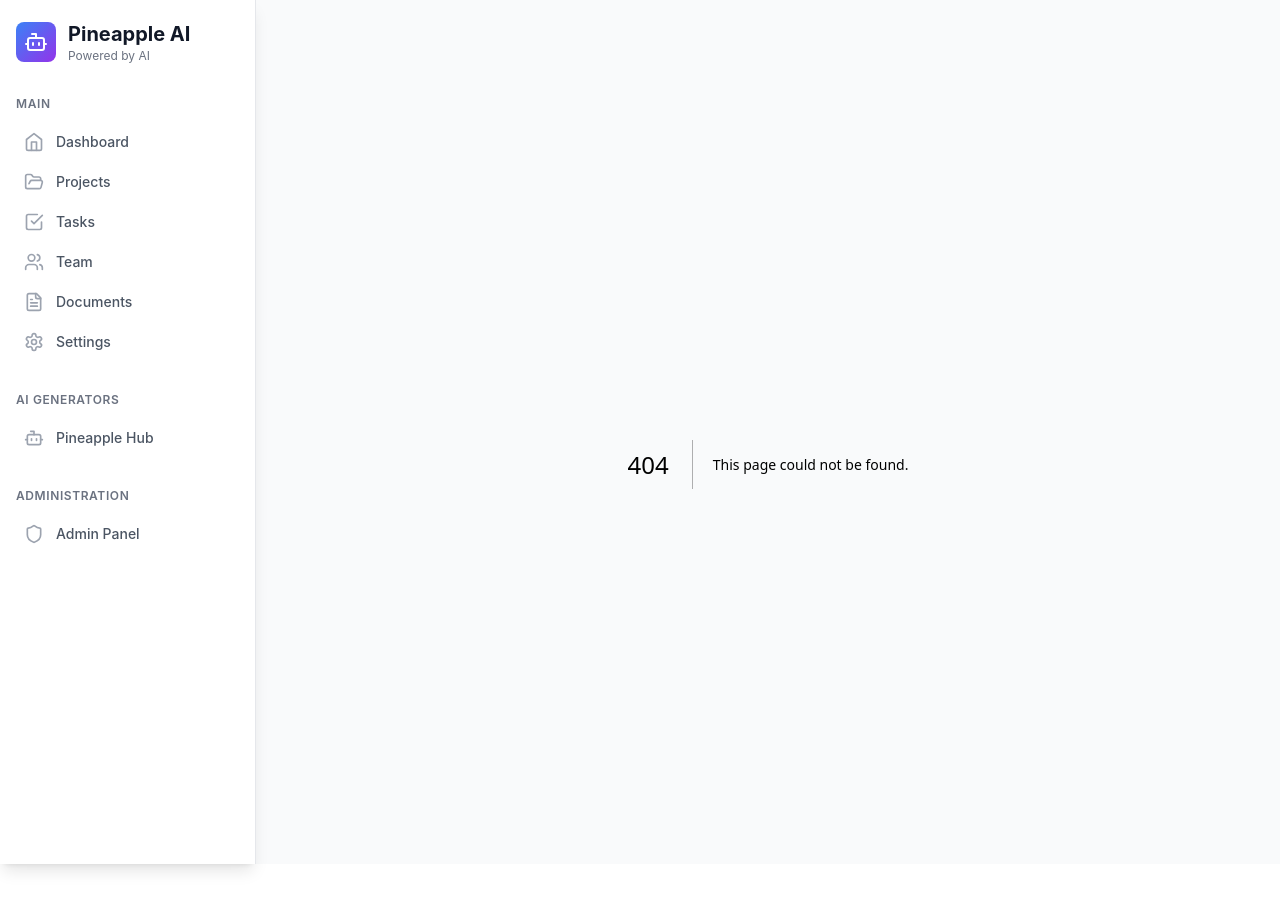
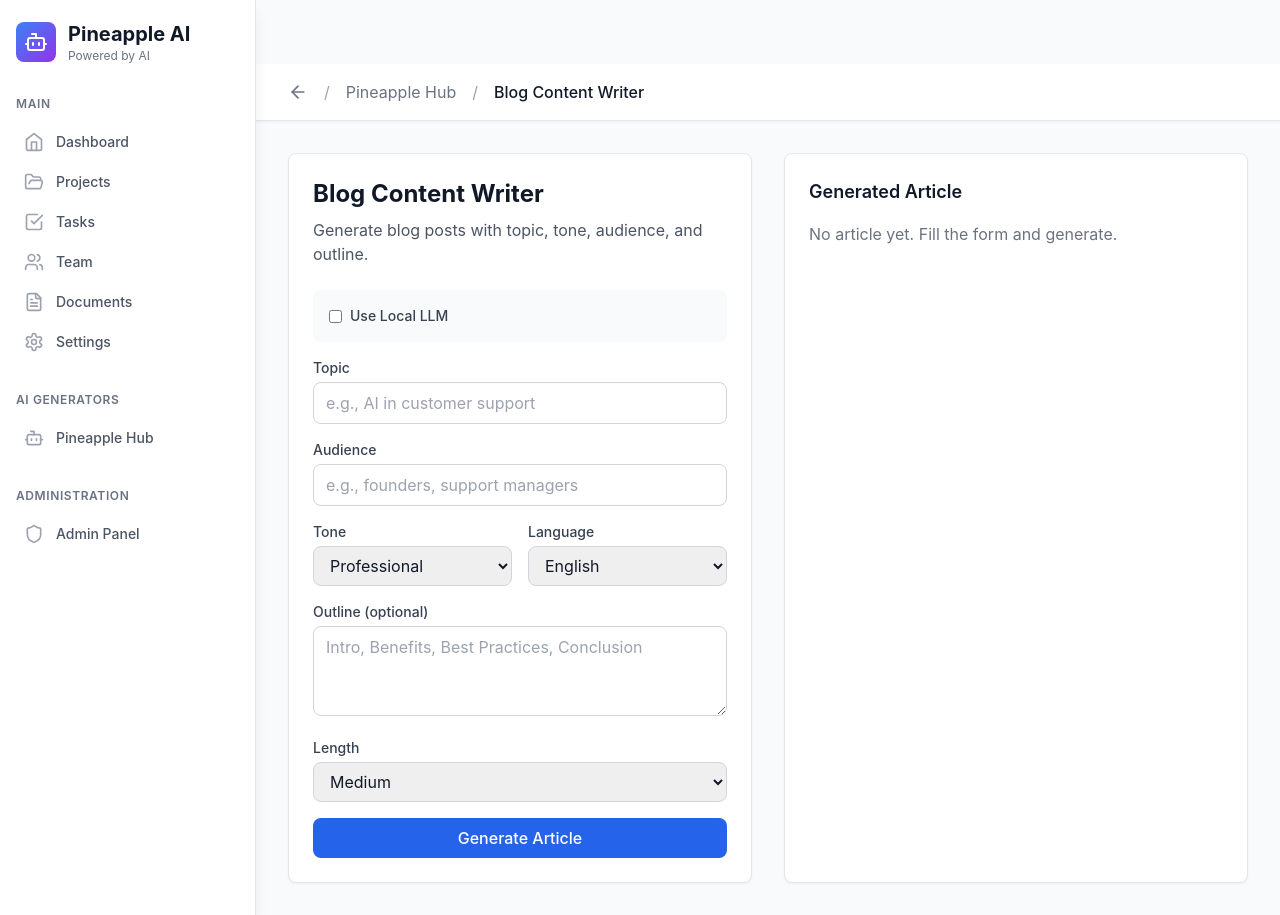
Before and after one commit to JustineDevs/pineapple-ai, a Next.js app: page /generators/blog-content-writer in a window 1280 px wide. Before the commit this address had no page. Before the commit the page ends 864 px from the top, so only its background shows below. Built offline with nearby package versions, Linux system fonts and the light colour scheme.

Commit message:
page: blog-writer

```diff
--- /dev/null
+++ b/pages/generators/blog-content-writer.js
@@ -0,0 +1,169 @@
+import React, { useState } from 'react'
+import Link from 'next/link'
+import { Loader2, RefreshCw, Copy, Download, Share2, ArrowLeft } from 'lucide-react'
+
+export default function BlogContentWriterPage() {
+  const [formData, setFormData] = useState({
+    topic: '',
+    audience: '',
+    tone: 'Professional',
+    language: 'English',
+    outline: '',
+    length: 'Medium'
+  })
+  const [useLocalLLM, setUseLocalLLM] = useState(false)
+  const [isGenerating, setIsGenerating] = useState(false)
+  const [error, setError] = useState(null)
+  const [result, setResult] = useState('')
+
+  const handleInputChange = (e) => {
+    const { name, value } = e.target
+    setFormData(prev => ({ ...prev, [name]: value }))
+  }
+
+  const callGenerate = async () => {
+    setIsGenerating(true)
+    setError(null)
+    setResult('')
+    try {
+      const apiEndpoint = useLocalLLM ? '/api/generate-local' : '/api/generate'
+      const prompt = `Write a blog post about "${formData.topic}" for an audience of ${formData.audience || 'general readers'}. Use a ${formData.tone} tone in ${formData.language}. Target length: ${formData.length}. ${formData.outline ? 'Follow this outline: ' + formData.outline : ''}`
+      const res = await fetch(apiEndpoint, {
+        method: 'POST',
+        headers: { 'Content-Type': 'application/json' },
+        body: JSON.stringify({ prompt, generatorType: 'blog-writer' })
+      })
+      const data = await res.json()
+      if (!res.ok) throw new Error(data.error || 'Generation failed')
+      setResult(data.text)
+    } catch (e) {
+      setError(e.message)
+    } finally {
+      setIsGenerating(false)
+    }
+  }
+
+  const copyToClipboard = async () => {
+    try { await navigator.clipboard.writeText(result) } catch {}
+  }
+
+  const downloadResult = () => {
+    const blob = new Blob([result], { type: 'text/plain' })
+    const url = URL.createObjectURL(blob)
+    const a = document.createElement('a')
+    a.href = url
+    a.download = 'blog-post.txt'
+    document.body.appendChild(a)
+    a.click()
+    document.body.removeChild(a)
+    URL.revokeObjectURL(url)
+  }
+
+  const shareResult = async () => {
+    if (navigator.share) {
+      try { await navigator.share({ title: 'Blog Post', text: result, url: window.location.href }) } catch {}
+    } else {
+      copyToClipboard()
+    }
+  }
+
+  return (
+    <div className="min-h-screen bg-gray-50">
+      <nav className="bg-white shadow-sm border-b">
+        <div className="max-w-7xl mx-auto px-4 sm:px-6 lg:px-8">
+          <div className="flex items-center space-x-4 py-4">
+            <Link href="/generator-hub" className="text-gray-500 hover:text-gray-700">
+              <ArrowLeft className="h-5 w-5" />
+            </Link>
+            <span className="text-gray-400">/</span>
+            <Link href="/generator-hub" className="text-gray-500 hover:text-gray-700">Pineapple Hub</Link>
+            <span className="text-gray-400">/</span>
+            <span className="text-gray-900 font-medium">Blog Content Writer</span>
+          </div>
+        </div>
+      </nav>
+
+      <div className="max-w-7xl mx-auto px-4 sm:px-6 lg:px-8 py-4 sm:py-6 lg:py-8">
+        <div className="grid grid-cols-1 lg:grid-cols-2 gap-6 lg:gap-8">
+        <div className="bg-white rounded-lg shadow-sm border p-4 sm:p-6">
+          <div className="mb-4 sm:mb-6">
+            <h2 className="text-xl sm:text-2xl font-bold text-gray-900 mb-2">Blog Content Writer</h2>
+            <p className="text-sm sm:text-base text-gray-600">Generate blog posts with topic, tone, audience, and outline.</p>
+          </div>
+
+          <div className="mb-4 p-4 bg-gray-50 rounded-lg">
+            <label className="flex items-center space-x-2">
+              <input type="checkbox" className="rounded border-gray-300 text-blue-600 focus:ring-blue-500" checked={useLocalLLM} onChange={(e) => setUseLocalLLM(e.target.checked)} />
+              <span className="text-sm font-medium text-gray-700">Use Local LLM</span>
+            </label>
+          </div>
+
+          <div className="space-y-4">
+            <div>
+              <label className="block text-sm font-medium text-gray-700 mb-1">Topic</label>
+              <input name="topic" value={formData.topic} onChange={handleInputChange} placeholder="e.g., AI in customer support" className="input-field" />
+            </div>
+            <div>
+              <label className="block text-sm font-medium text-gray-700 mb-1">Audience</label>
+              <input name="audience" value={formData.audience} onChange={handleInputChange} placeholder="e.g., founders, support managers" className="input-field" />
+            </div>
+            <div className="grid grid-cols-1 md:grid-cols-2 gap-4">
+              <div>
+                <label className="block text-sm font-medium text-gray-700 mb-1">Tone</label>
+                <select name="tone" value={formData.tone} onChange={handleInputChange} className="input-field">
+                  <option>Professional</option>
+                  <option>Friendly</option>
+                  <option>Conversational</option>
+                  <option>Technical</option>
+                </select>
+              </div>
+              <div>
+                <label className="block text-sm font-medium text-gray-700 mb-1">Language</label>
+                <select name="language" value={formData.language} onChange={handleInputChange} className="input-field">
+                  <option>English</option>
+                  <option>Spanish</option>
+                  <option>French</option>
+                  <option>German</option>
+                </select>
+              </div>
+            </div>
+            <div>
+              <label className="block text-sm font-medium text-gray-700 mb-1">Outline (optional)</label>
+              <textarea name="outline" value={formData.outline} onChange={handleInputChange} rows="3" className="input-field" placeholder="Intro, Benefits, Best Practices, Conclusion" />
+            </div>
+            <div>
+              <label className="block text-sm font-medium text-gray-700 mb-1">Length</label>
+              <select name="length" value={formData.length} onChange={handleInputChange} className="input-field">
+                <option>Short</option>
+                <option>Medium</option>
+                <option>Long</option>
+              </select>
+            </div>
+            <button type="button" onClick={callGenerate} disabled={isGenerating} className="btn-primary w-full flex items-center justify-center space-x-2">
+              {isGenerating ? (<><Loader2 className="h-5 w-5 animate-spin" /><span>Generating...</span></>) : 'Generate Article'}
+            </button>
+            {error && <p className="text-sm text-red-600">{error}</p>}
+          </div>
+        </div>
+
+        <div className="bg-white rounded-lg shadow-sm border p-6">
+          <h3 className="text-lg font-semibold text-gray-900 mb-4">Generated Article</h3>
+          {!result ? (
+            <p className="text-gray-500">No article yet. Fill the form and generate.</p>
+          ) : (
+            <div>
+              <div className="flex items-center gap-2 mb-3">
+                <button onClick={copyToClipboard} className="text-gray-600 hover:text-gray-800 p-2 rounded hover:bg-gray-100 flex items-center gap-1"><Copy className="h-4 w-4" />Copy</button>
+                <button onClick={downloadResult} className="text-gray-600 hover:text-gray-800 p-2 rounded hover:bg-gray-100 flex items-center gap-1"><Download className="h-4 w-4" />Download</button>
+                <button onClick={shareResult} className="text-gray-600 hover:text-gray-800 p-2 rounded hover:bg-gray-100 flex items-center gap-1"><Share2 className="h-4 w-4" />Share</button>
+                <button onClick={callGenerate} disabled={isGenerating} title="Regenerate" className="text-gray-600 hover:text-gray-800 p-2 rounded hover:bg-gray-100"><RefreshCw className="h-4 w-4" /></button>
+              </div>
+              <div className="prose max-w-none whitespace-pre-wrap text-gray-800">{result}</div>
+            </div>
+          )}
+          </div>
+        </div>
+      </div>
+    </div>
+  )
+}
```
